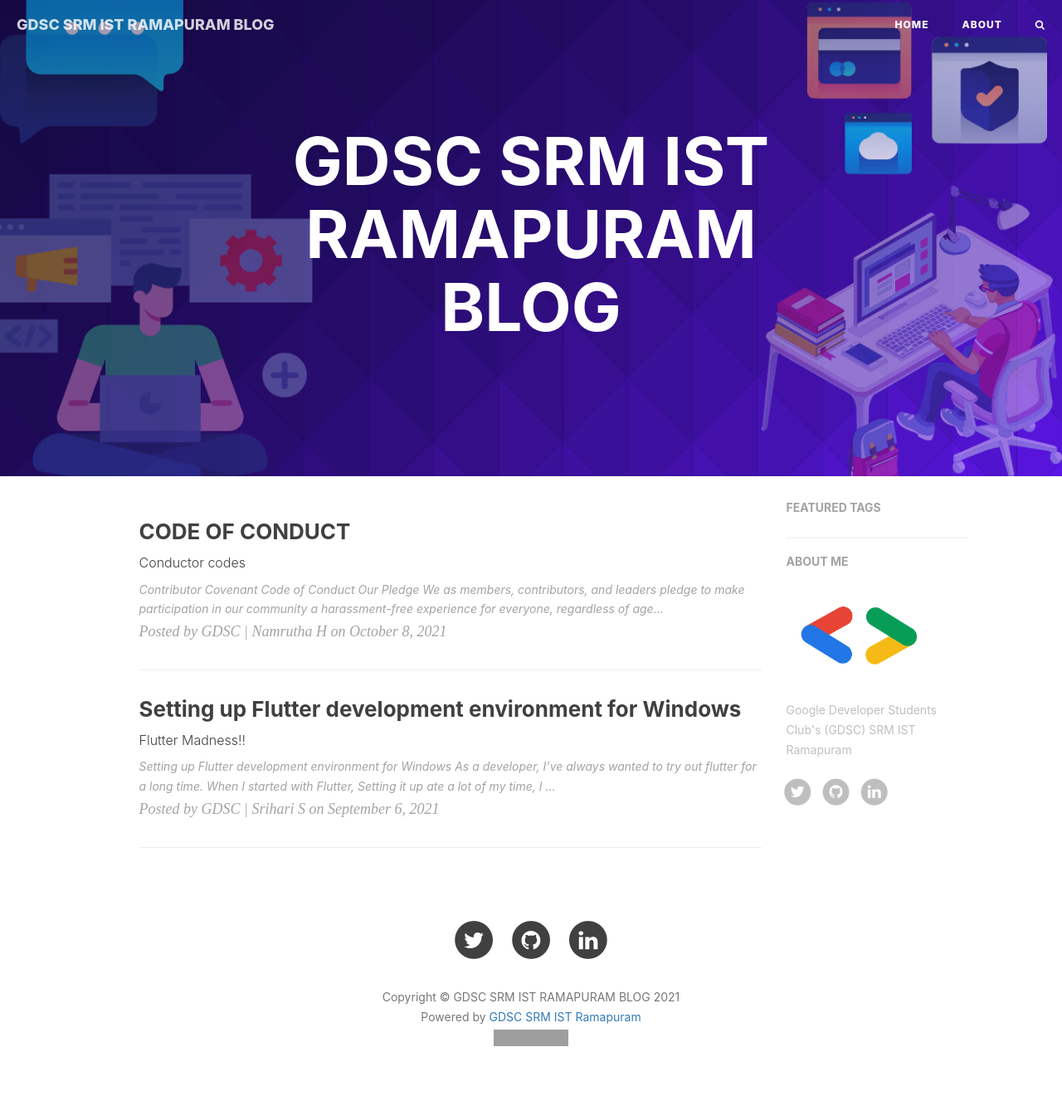
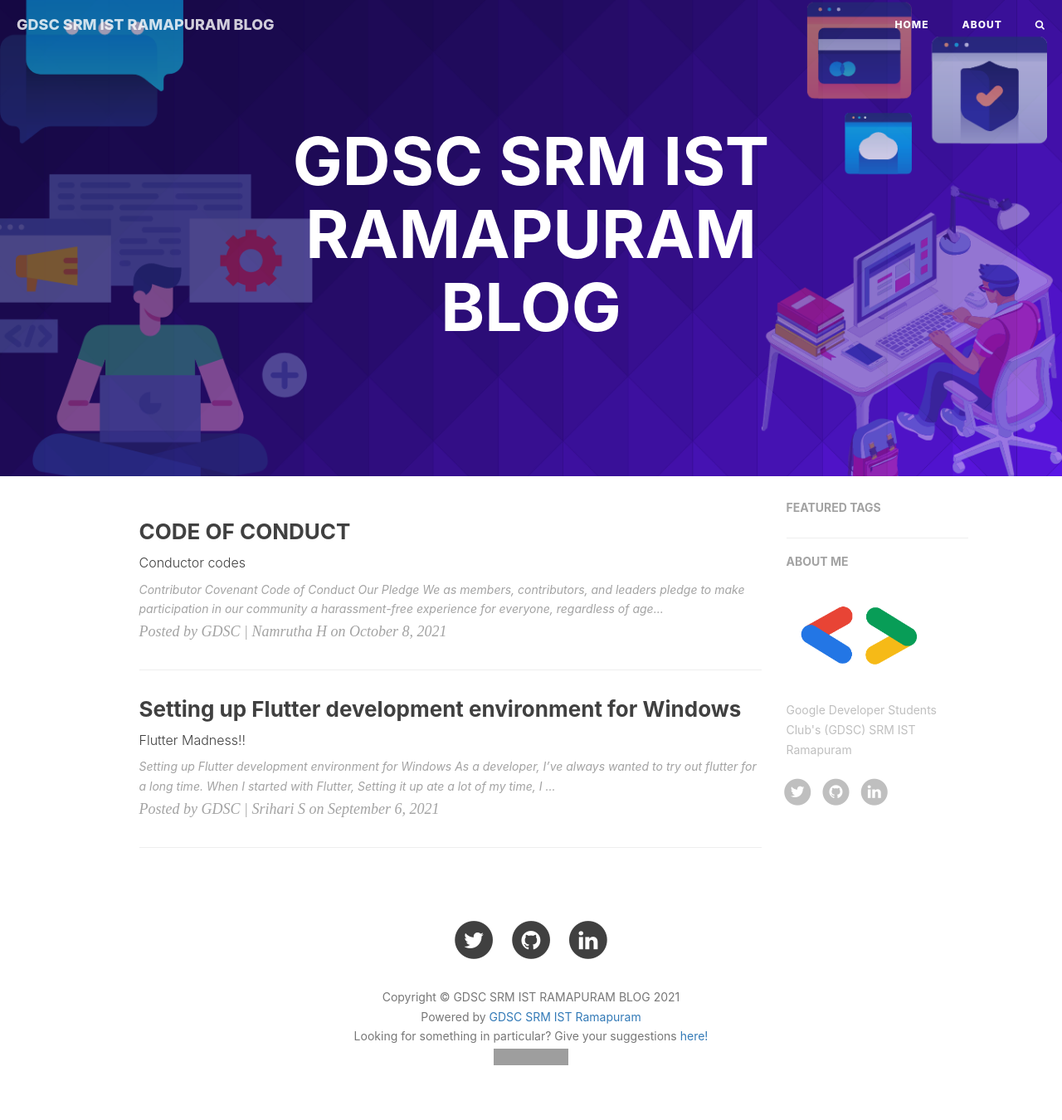
Before and after one commit to dsc-srmrmp/dsc-srmrmp.github.io, a Jekyll site: the page built from index.html, in a window 1280 px wide. Shown: the whole page at 83% size. Built offline with Jekyll 4.4.1, drawn with Linux system fonts in a browser that asks for light colours; nearby versions of some CDN libraries; the list of posts is cut into pages by our own code; comment, search, counter and statistics services are not loaded; before the commit the page ends 1326 px from its top, so only the background shows below that; grey boxes are pictures that could not be loaded.

Commit message:
Adding a suggestions form

```diff
--- a/_includes/footer.html
+++ b/_includes/footer.html
@@ -11,6 +11,7 @@
                     <br>
                     Powered by <a href="https://dsc-srmrmp.github.io/">GDSC SRM IST Ramapuram</a>
                     <br>
+					Looking for something in particular? Give your suggestions <a href="https://docs.google.com/forms/d/e/1FAIpQLSfc8PZAsaEUABY10f7bPAw2kYRwKVH5MDymXqBUapKCJZY-KQ/viewform?usp=sf_link">here!</a><br>
                     <img src="https://visitor-badge.glitch.me/badge?page_id=dsc-srmrmp.dsc-srmrmp.github.io&left_text=You%20are%20visitor%20number" alt="Views"/>
                 </p>
             </div>
```
